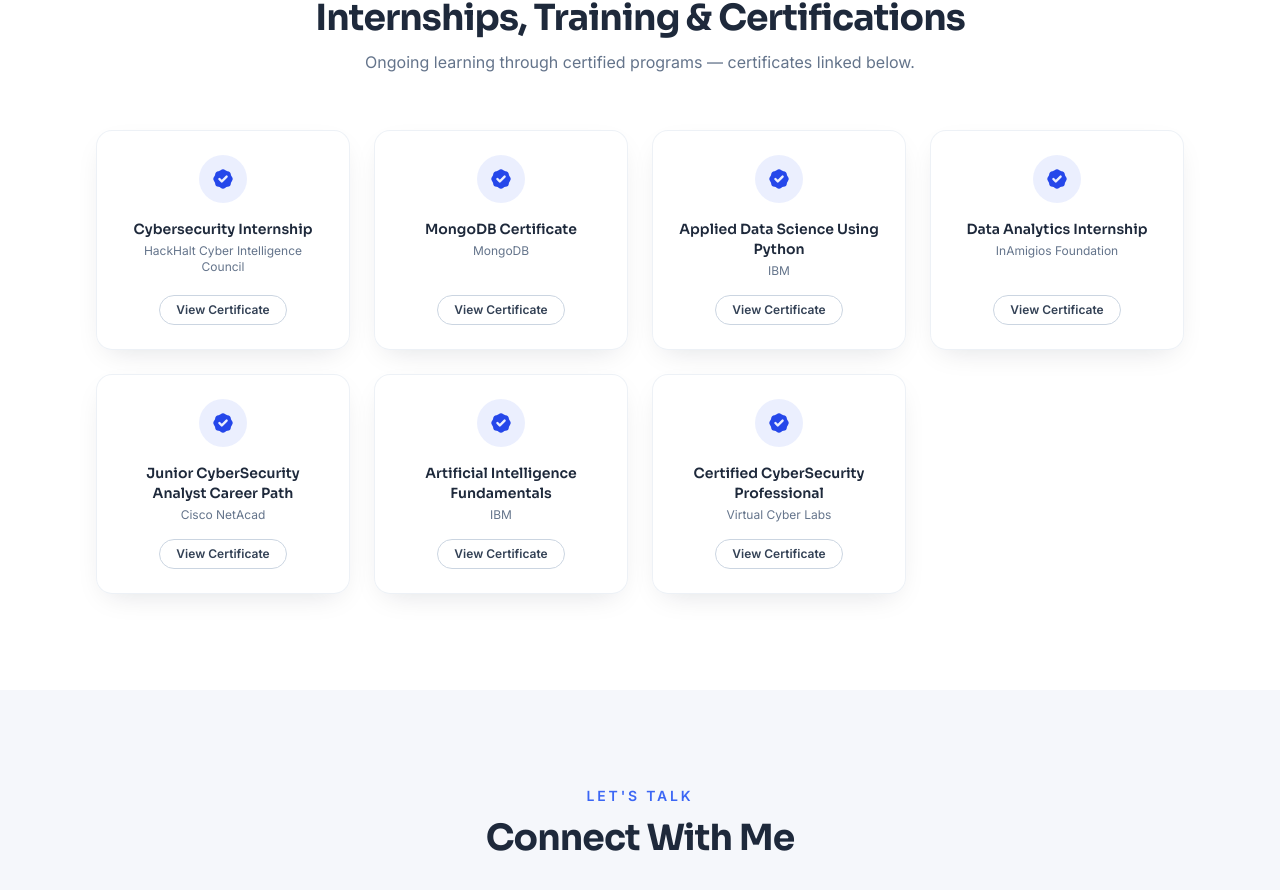
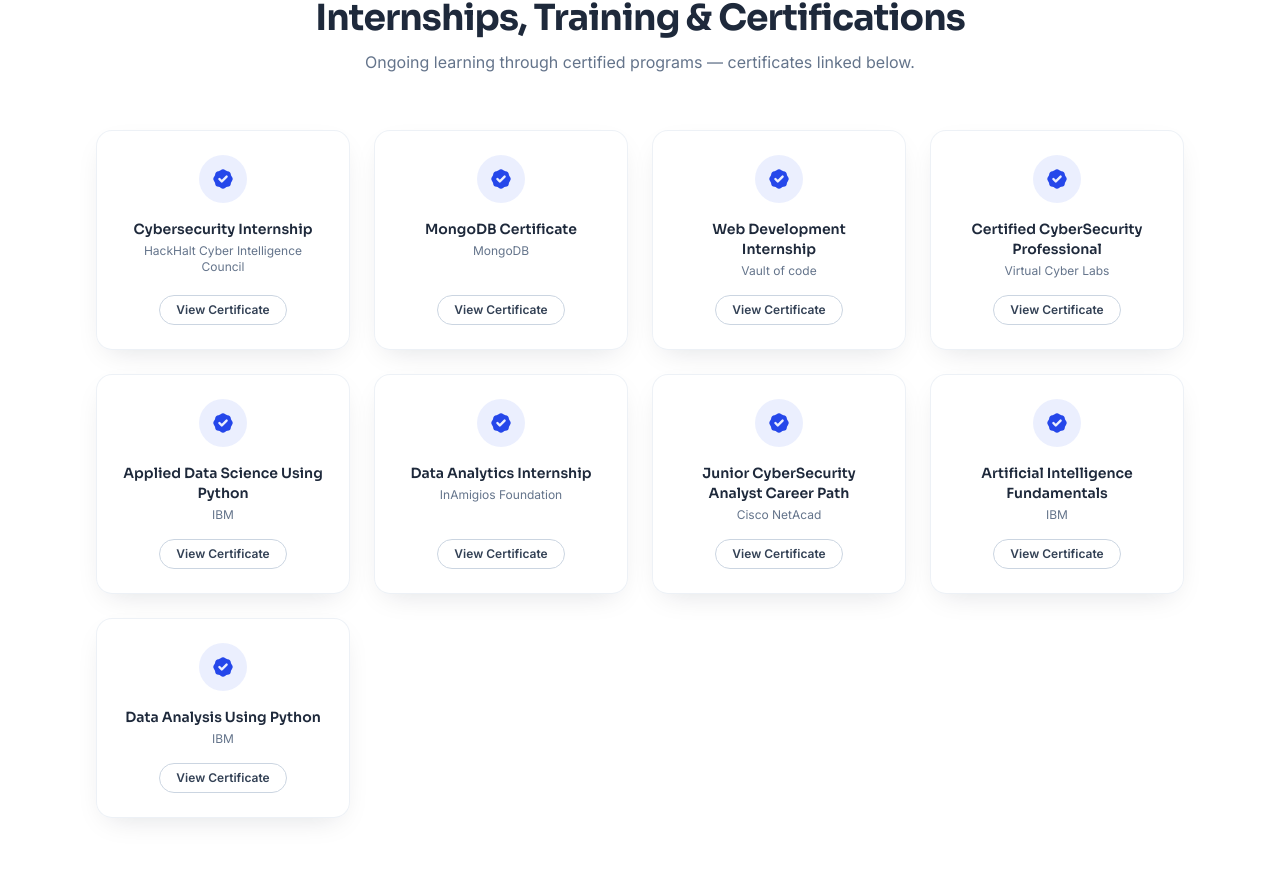
Before and after one commit to Akshat-2109/Portfolio, a React (Vite) app: page / in a window 1280 px wide. Shown: the part 6075-6965 px from the top of the page. Built offline with nearby package versions, Linux system fonts and the light colour scheme.

Commit message:
Updated file

```diff
--- a/src/data/siteData.js
+++ b/src/data/siteData.js
@@ -190,6 +190,16 @@ export const certifications = [
     url: "https://drive.google.com/file/d/149v9PUqaEZNIxqLVjf0kEgjFqIyRiH-d/view?usp=drive_link",
   },
   {
+    title: "Web Development Internship",
+    issuer: "Vault of code",
+    url: "https://drive.google.com/file/d/1x_P0Gg-cKf2dcfoHHnPcmTrElxf6zCBF/view?usp=drive_link",
+  },
+  {
+    title: "Certified CyberSecurity Professional",
+    issuer: "Virtual Cyber Labs",
+    url: "https://drive.google.com/file/d/1cBe3_bdHeWReUxsTcqMARrysC74TWQYB/view?usp=drive_link",
+  },
+  {
     title: "Applied Data Science Using Python",
     issuer: "IBM",
     url: "https://drive.google.com/file/d/1o2VDpwSpkMz7V1o1vNWrX1kQfO-PJZCX/view?usp=drive_link",
@@ -210,9 +220,9 @@ export const certifications = [
     url: "https://drive.google.com/file/d/1OGqsiNkB15cRYWHJE2csKScXzge-voPR/view?usp=drive_link",
   },
   {
-    title: "Certified CyberSecurity Professional",
-    issuer: "Virtual Cyber Labs",
-    url: "https://drive.google.com/file/d/1cBe3_bdHeWReUxsTcqMARrysC74TWQYB/view?usp=drive_link",
+    title: "Data Analysis Using Python",
+    issuer: "IBM",
+    url: "https://drive.google.com/file/d/1P1JSJOMrXXoFypx8KGF6FUFVw0ieC8gV/view?usp=drive_link",
   },
 ];
 
```
